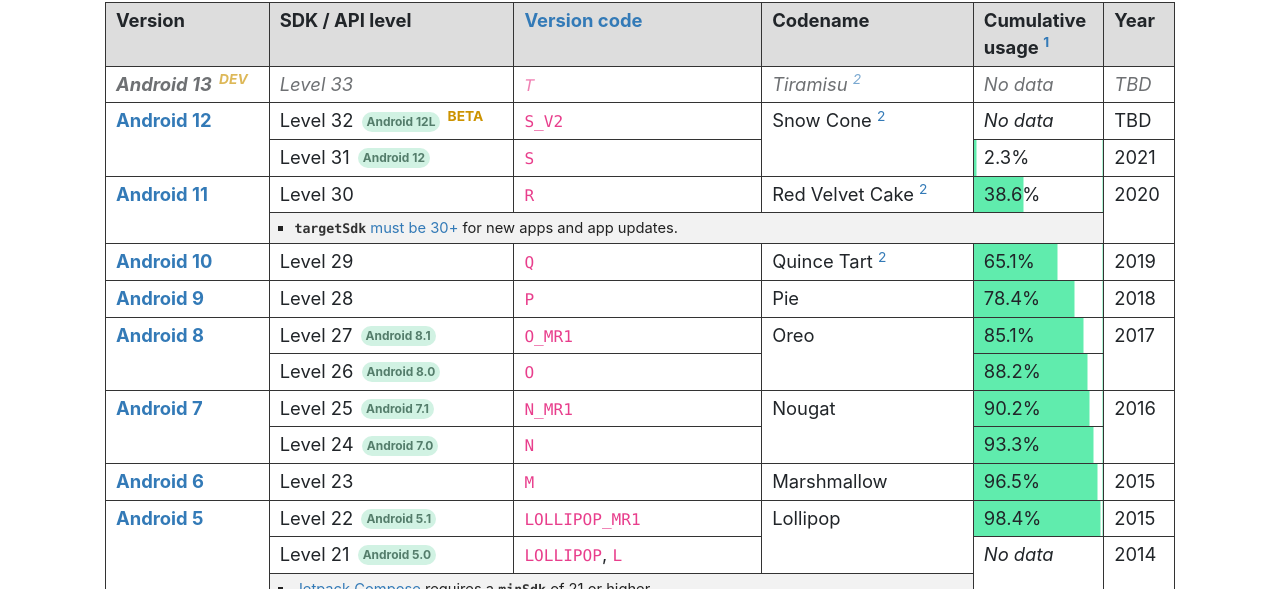
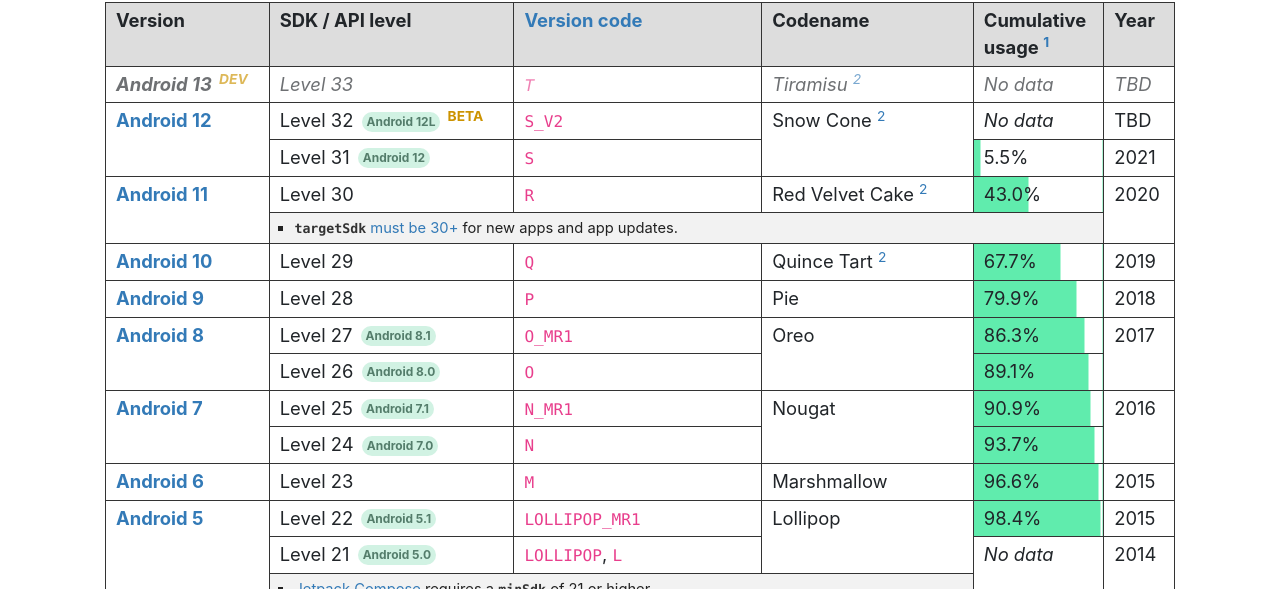
Before and after one commit to ebelinski/apilevels, a Jekyll site: the page built from index.md, in a window 1280 px wide. Shown: the part 237-826 px from the top of the page. Built offline with Jekyll 4.4.1, drawn with Linux system fonts in a browser that asks for light colours; comment, search, counter and statistics services are not loaded; some of the changed text lies outside the part shown.

Commit message:
Update data from W[eek]52 2021 to W[eek]4 2022

```diff
--- a/index.md
+++ b/index.md
@@ -56,7 +56,7 @@
   <tr>
     <td>Level 31 <span class="subversion">Android 12</span></td>
     <td><code>S</code></td>
-    {% include progress-cell.html percentage=2.3 %}
+    {% include progress-cell.html percentage=5.5 %}
     <td>2021</td>
   </tr>
   <tr>
@@ -69,7 +69,7 @@
       Red Velvet Cake
       <sup id="fnref:2"><a href="#fn:2" class="footnote">2</a></sup>
     </td>
-    {% include progress-cell.html percentage=38.6 %}
+    {% include progress-cell.html percentage=43.0 %}
     <td rowspan="2">2020</td>
   </tr>
   <tr class="table-notes"><td colspan="4">
@@ -87,7 +87,7 @@
       Quince Tart
       <sup id="fnref:2"><a href="#fn:2" class="footnote">2</a></sup>
     </td>
-    {% include progress-cell.html percentage=65.1 %}
+    {% include progress-cell.html percentage=67.7 %}
     <td>2019</td>
   </tr>
   <tr>
@@ -97,7 +97,7 @@
     <td>Level 28</td>
     <td><code>P</code></td>
     <td>Pie</td>
-    {% include progress-cell.html percentage=78.4 %}
+    {% include progress-cell.html percentage=79.9 %}
     <td>2018</td>
   </tr>
   <tr>
@@ -107,13 +107,13 @@
     <td>Level 27 <span class="subversion">Android 8.1</span></td>
     <td><code>O_MR1</code></td>
     <td rowspan="2">Oreo</td>
-    {% include progress-cell.html percentage=85.1 %}
+    {% include progress-cell.html percentage=86.3 %}
     <td rowspan="2">2017</td>
   </tr>
   <tr>
     <td>Level 26 <span class="subversion">Android 8.0</span></td>
     <td><code>O</code></td>
-    {% include progress-cell.html percentage=88.2 %}
+    {% include progress-cell.html percentage=89.1 %}
   </tr>
   <tr>
     <td rowspan="2">
@@ -122,13 +122,13 @@
     <td>Level 25 <span class="subversion">Android 7.1</span></td>
     <td><code>N_MR1</code></td>
     <td rowspan="2">Nougat</td>
-    {% include progress-cell.html percentage=90.2 %}
+    {% include progress-cell.html percentage=90.9 %}
     <td rowspan="2">2016</td>
   </tr>
   <tr>
     <td>Level 24 <span class="subversion">Android 7.0</span></td>
     <td><code>N</code></td>
-    {% include progress-cell.html percentage=93.3 %}
+    {% include progress-cell.html percentage=93.7 %}
   </tr>
   <tr>
     <td>
@@ -137,7 +137,7 @@
     <td>Level 23</td>
     <td><code>M</code></td>
     <td>Marshmallow</td>
-    {% include progress-cell.html percentage=96.5 %}
+    {% include progress-cell.html percentage=96.6 %}
     <td>2015</td>
   </tr>
   <tr>
@@ -313,7 +313,7 @@
 <div class="footnotes">
   <ol>
     <li id="fn:1">
-      <p>Cumulative usage distribution figures were last updated on <b>January 6, 2022</b> using data from <a href="https://gs.statcounter.com/android-version-market-share/mobile-tablet/worldwide">Statcounter GlobalStats</a>. These figures may have changed significantly since the last update. You may update the figures yourself with a <a href="https://github.com/ebelinski/apilevels">pull request</a>. <a href="#fnref:1" class="reversefootnote">↩</a></p>
+      <p>Cumulative usage distribution figures were last updated on <b>February 4, 2022</b> using data from <a href="https://gs.statcounter.com/android-version-market-share/mobile-tablet/worldwide">Statcounter GlobalStats</a>. These figures may have changed significantly since the last update. You may update the figures yourself with a <a href="https://github.com/ebelinski/apilevels">pull request</a>. <a href="#fnref:1" class="reversefootnote">↩</a></p>
     </li>
     <li id="fn:2">
       <p>The codenames for Android 10 and above in the table are the internal codenames. Beginning with Android 10, Google dropped the usage of codenames publicly.</p>
```
